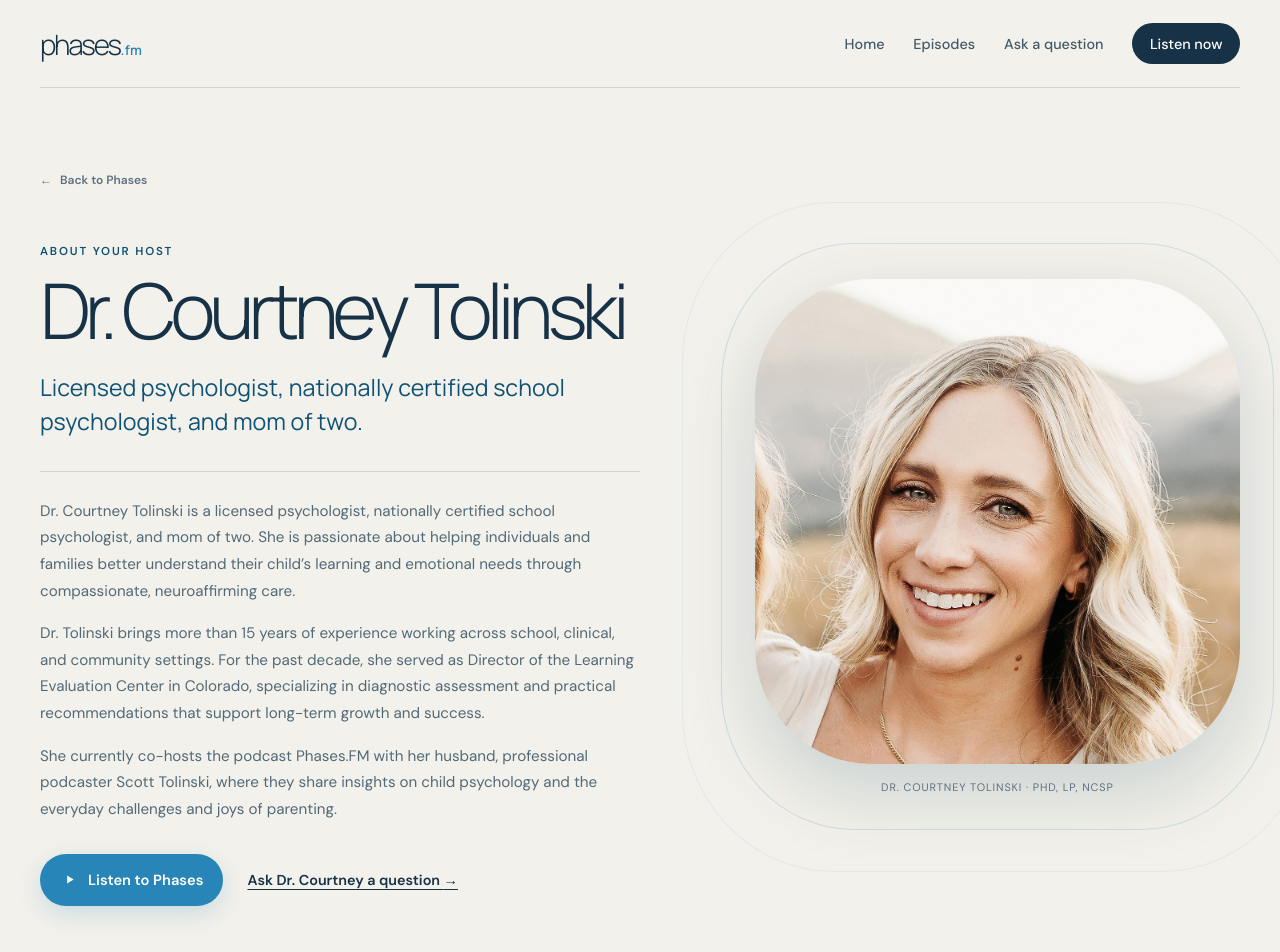
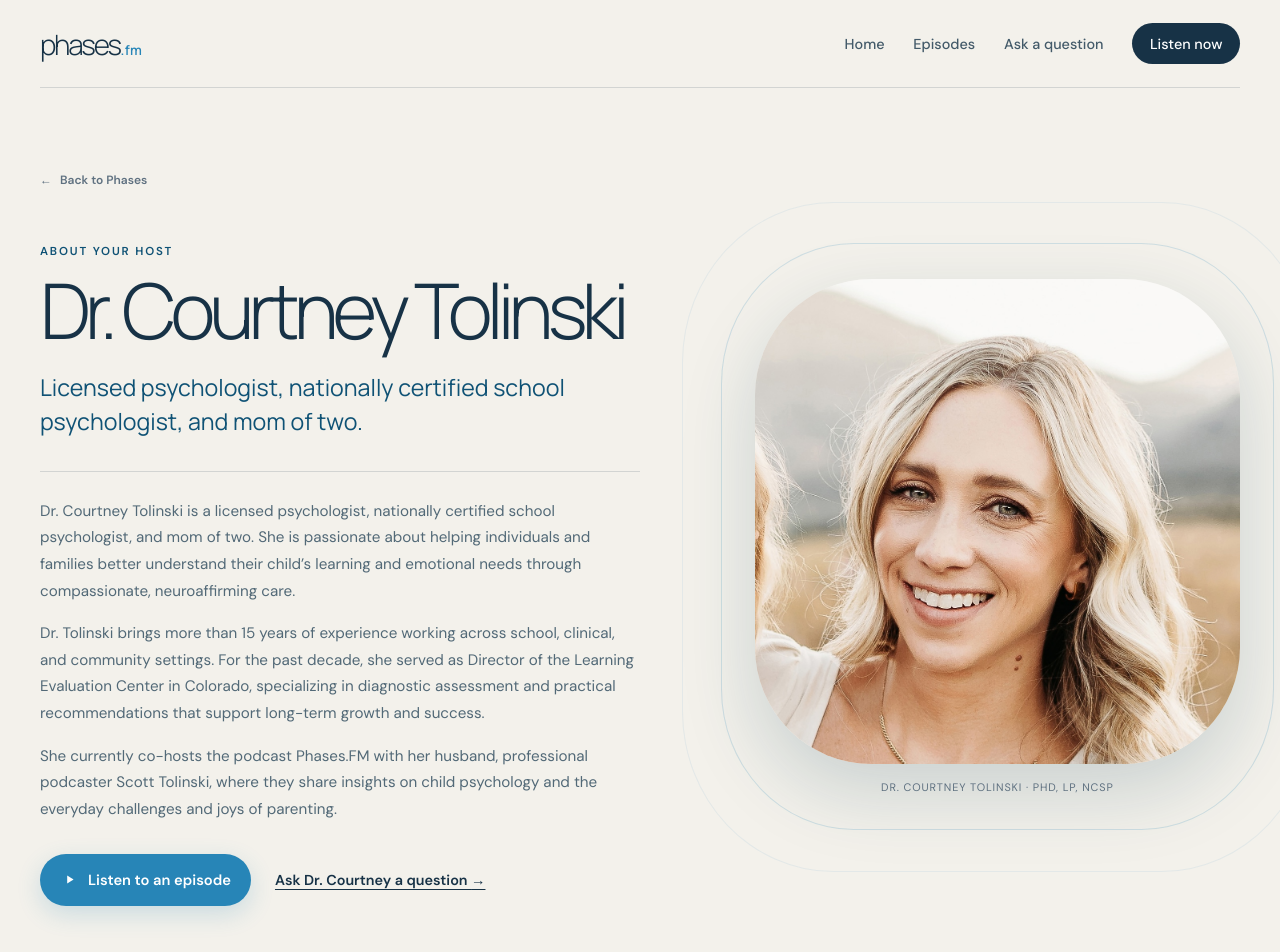
Before and after one commit to stolinski/phases_podcast, a SvelteKit app: page /courtney in a window 1280 px wide. Shown: the top 952 px of the page. Built offline with nearby package versions, Linux system fonts and the light colour scheme.

Commit message:
Route the host bio’s primary listen CTA directly to a playable first-party episode page.
Result: {"status":"keep","seo_aeo_score":99.67,"indexed_pages":27,"episode_pages":24,"response_ms":2.24,"html_kb":1197.62,"plausible_visitors_30d":143}

```diff
--- a/src/CourtneyPage.svelte
+++ b/src/CourtneyPage.svelte
@@ -70,9 +70,9 @@
         <p>She currently co-hosts the podcast Phases.FM with her husband, professional podcaster Scott Tolinski, where they share insights on child psychology and the everyday challenges and joys of parenting.</p>
       </div>
       <div class="courtney-actions">
-        <a class="primary-button" href={resolve('/#episodes')}>
+        <a class="primary-button" href={resolve('/episodes/[slug]', { slug: '24-the-real-reason-your-child-falls-apart-after-school' })}>
           <svg aria-hidden="true" viewBox="0 0 24 24"><path d="m9 7 8 5-8 5V7Z" fill="currentColor" /></svg>
-          Listen to Phases
+          Listen to an episode
         </a>
         <a class="text-link" href={resolve('/questions')}>Ask Dr. Courtney a question <span aria-hidden="true">→</span></a>
       </div>
```
Also changed, not shown: 1 other file (tests, documents, lock files or other folders).
